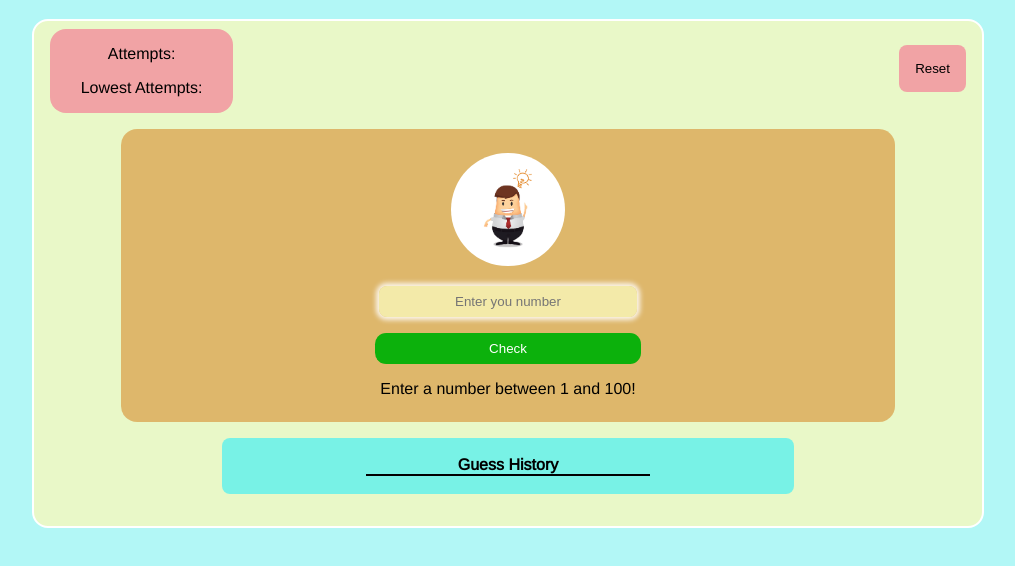
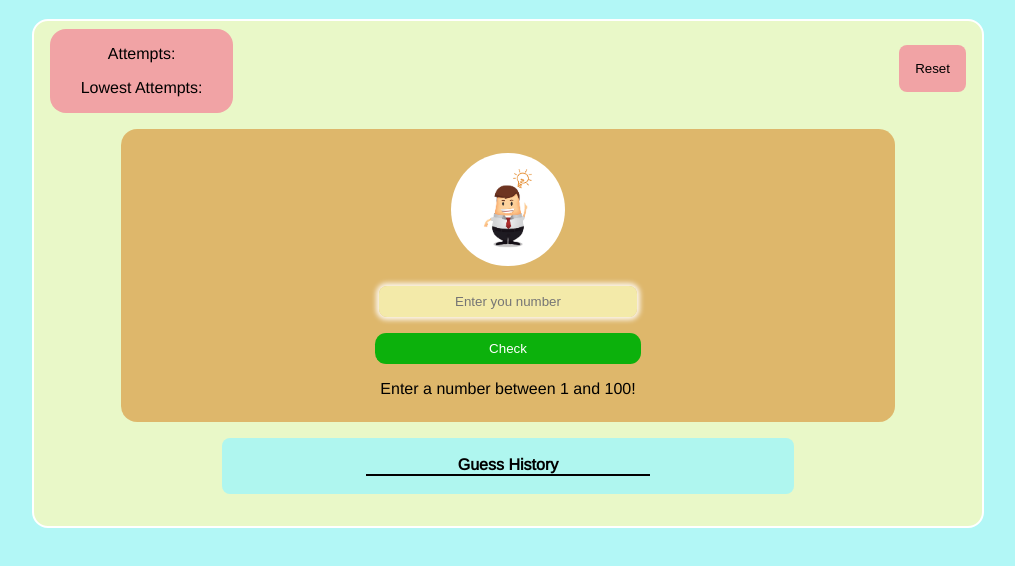
Before and after one commit to LedioDylgjeri/guess-number, a plain HTML site: page index.html in a window 1280 px wide. Shown: the part 134-700 px from the top of the page, without its empty margins (132-1147 px from the left). Drawn offline with nearby package versions, Linux system fonts and the light colour scheme.

Commit message:
adjust guess history background color

```diff
--- a/style.css
+++ b/style.css
@@ -198,7 +198,7 @@ body {
 
 .guess-history {
   text-align: center;
-  background-color: rgba(81, 240, 240, 0.743);
+  background-color: rgba(167, 246, 245, 0.865);
   width: 60%;
   margin: 0 auto;
   border-radius: .5rem;
```
